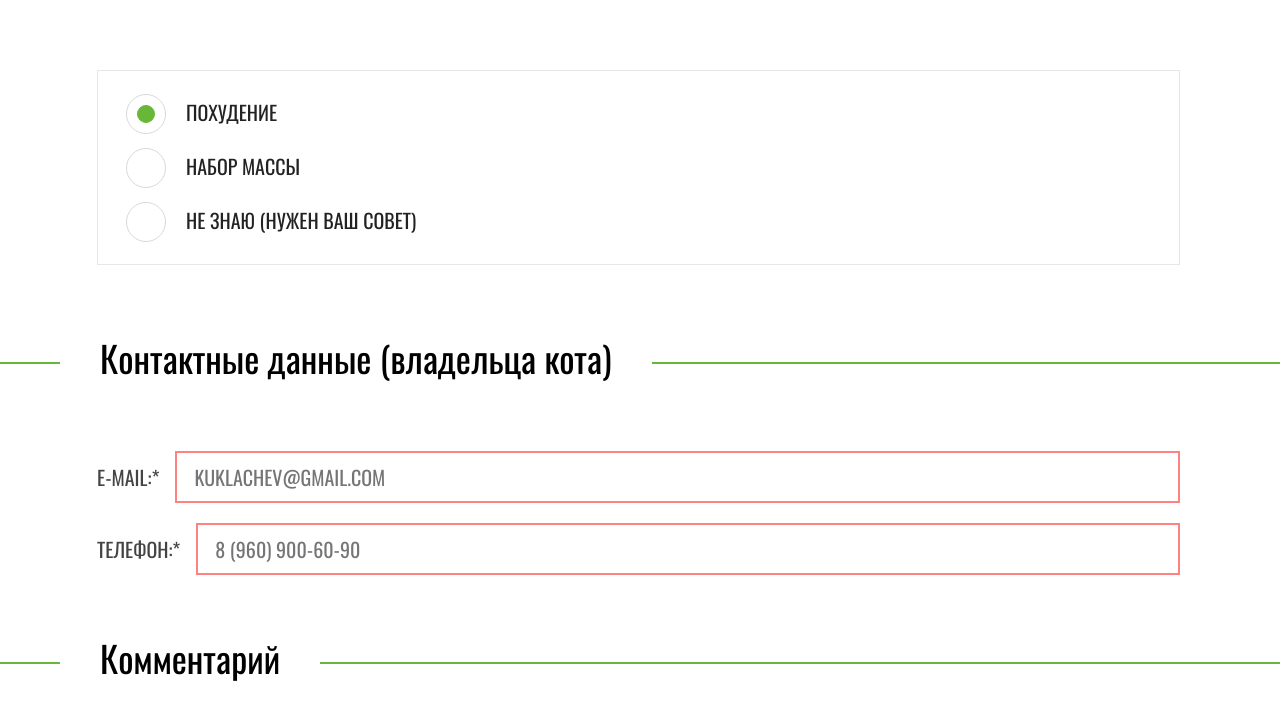
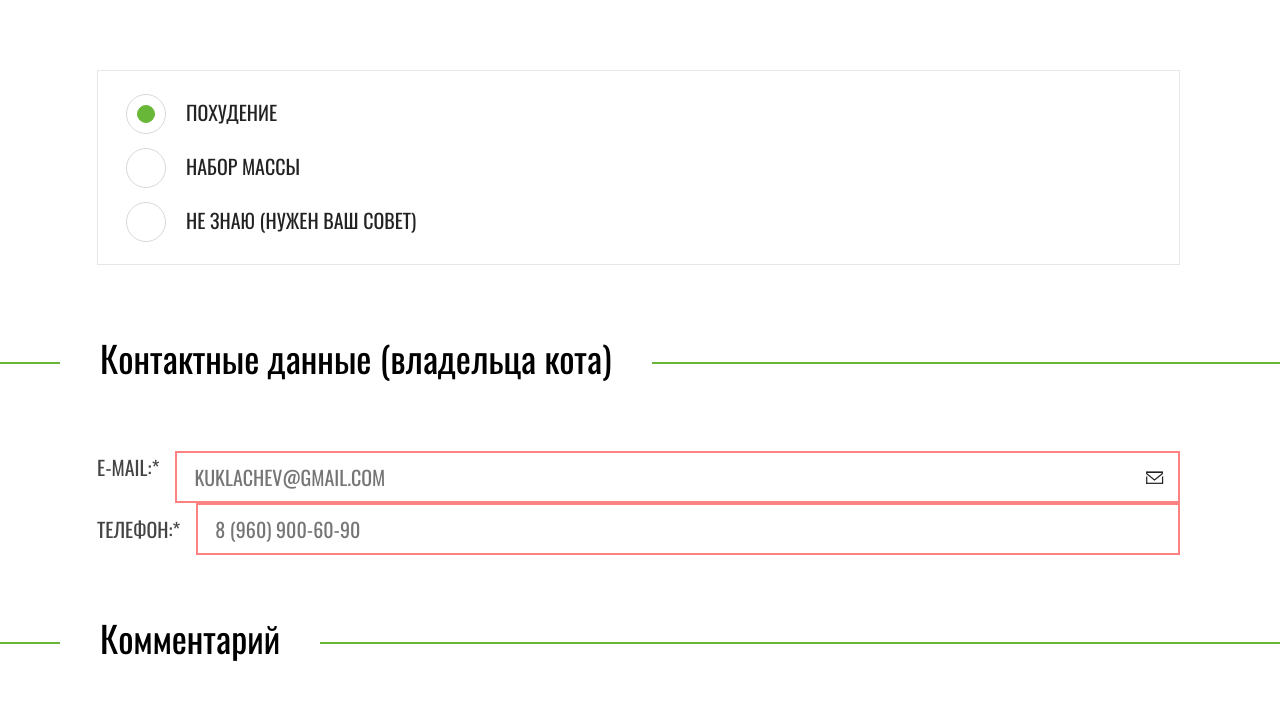
Before and after one commit to sergey-fomin/1606421-cat-energy-22, a website: page source/form.html in a window 1280 px wide. Shown: the part 580-1308 px from the top of the page. Drawn offline with nearby package versions, Linux system fonts and the light colour scheme; files that its build step writes are made by us from their sources.

Commit message:
добавляет иконки формы контактов

```diff
--- a/source/form.html
+++ b/source/form.html
@@ -76,9 +76,11 @@
             <legend class="form__section-title">
               Контактные данные (владельца кота)
             </legend>
-            <label class="form__input-label" for="email">E-mail:*
-              <input class="form__input form__input--email-icon" type="email" id="email"
-                placeholder="kuklachev@gmail.com" required /></label>
+            <div class="form__contacts-input-wrapper">
+              <input class="form__input" type="email" id="email" placeholder="kuklachev@gmail.com" required />
+              <label class="form__input-label form__input-label--email-icon" for="email">E-mail:*
+                </label>
+            </div>
             <label class="form__input-label" for="phone">Телефон:*
               <input class="form__input form__input--phone-icon" type="tel" id="phone" placeholder="8 (960) 900-60-90"
                 required /></label>
--- a/source/sass/blocks/form.scss
+++ b/source/sass/blocks/form.scss
@@ -105,6 +105,33 @@
   }
 }
 
+.form__contacts-input-wrapper {
+  position: relative;
+  display: flex;
+  flex-direction: row-reverse;
+}
+
+.form__input-label--email-icon {
+  &::before {
+    content: "";
+    position: absolute;
+    width: 20px;
+    height: 14px;
+    top: 20px;
+    right: 15px;
+    background-image: url("../../img/icon-email.svg");
+    background-repeat: no-repeat;
+    background-size: contain;
+
+    & ~.form__input:focus {
+      path {
+        stroke: $basic_green;
+      }
+    }
+  }
+}
+
+
 .form__input {
   font-size: 16px;
   line-height: 18px;
@@ -117,6 +144,18 @@
   padding-left: 14px;
   flex-grow: 1;
 
+  &::before {
+    content: url("../../img/icon-email.svg");
+    position: absolute;
+    width: 20px;
+    height: 14px;
+    top: 20px;
+    right: 15px;
+    // background-image: url("../../img/icon-email.svg");
+    background-repeat: no-repeat;
+    background-size: contain;
+  }
+
   &:hover {
     border: 1px solid $special_grey;
   }
@@ -124,6 +163,12 @@
   &:focus {
     outline: none;
     border: 2px solid $special_dark-grey;
+
+    & .form__input-label--email-icon {
+      path {
+        stroke: $basic_green;
+      }
+    }
   }
 
   // &:required {
@@ -143,33 +188,20 @@
   }
 }
 
-// .form__input--email-icon {
-//   &::after {
-//     content: "";
-//     width: 24px;
-//     height: 12px;
-//     margin-left: 16px;
-//     margin-right: 8px;
-//     background-image: url("../../img/icon-arrow.svg");
-//     background-repeat: no-repeat;
-//     background-size: contain;
-//     z-index: 2;
-//   }
-// }
 
-// .form__input--phone-icon {
-//   &::after {
-//     content: "";
-//     width: 24px;
-//     height: 12px;
-//     margin-left: 16px;
-//     margin-right: 8px;
-//     background-image: url("../../img/icon-arrow.svg");
-//     background-repeat: no-repeat;
-//     background-size: contain;
-//     z-index: 2;
-//   }
-// }
+.form__input-label--phone-icon {
+  &::after {
+    content: "";
+    position: absolute;
+    width: 20px;
+    height: 20px;
+    // margin-left: 16px;
+    // margin-right: 8px;
+    background-image: url("../../img/icon-phone.svg");
+    background-repeat: no-repeat;
+    background-size: contain;
+  }
+}
 
 .form__goals {
   margin: 29px 0 26px 0;
```
Also changed, not shown: source/img/icon-email.svg (added), source/img/icon-phone.svg (added).
